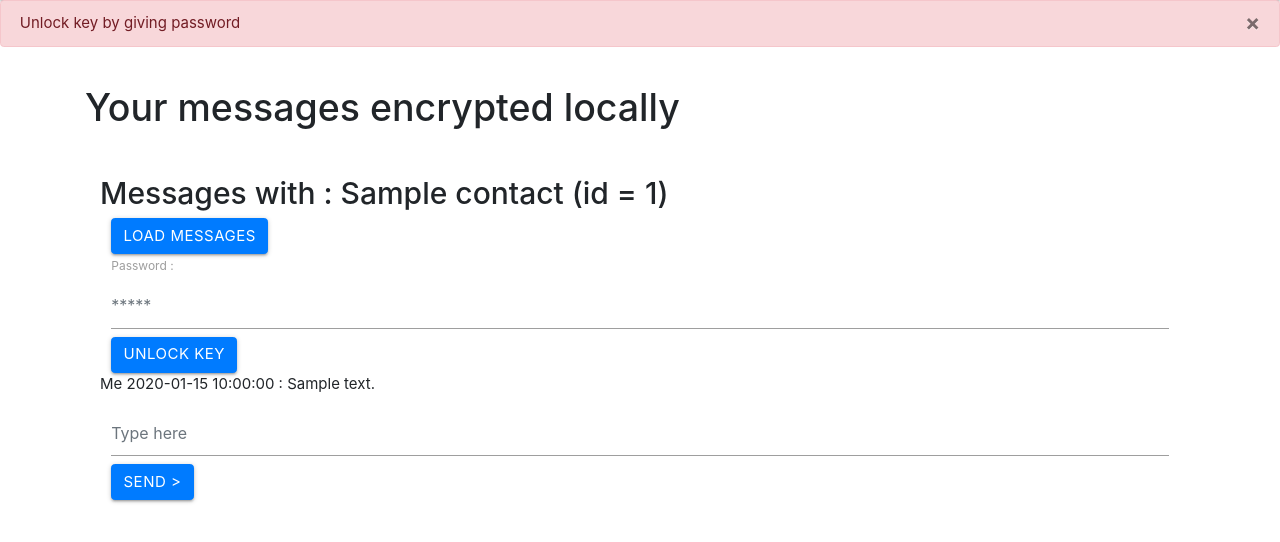
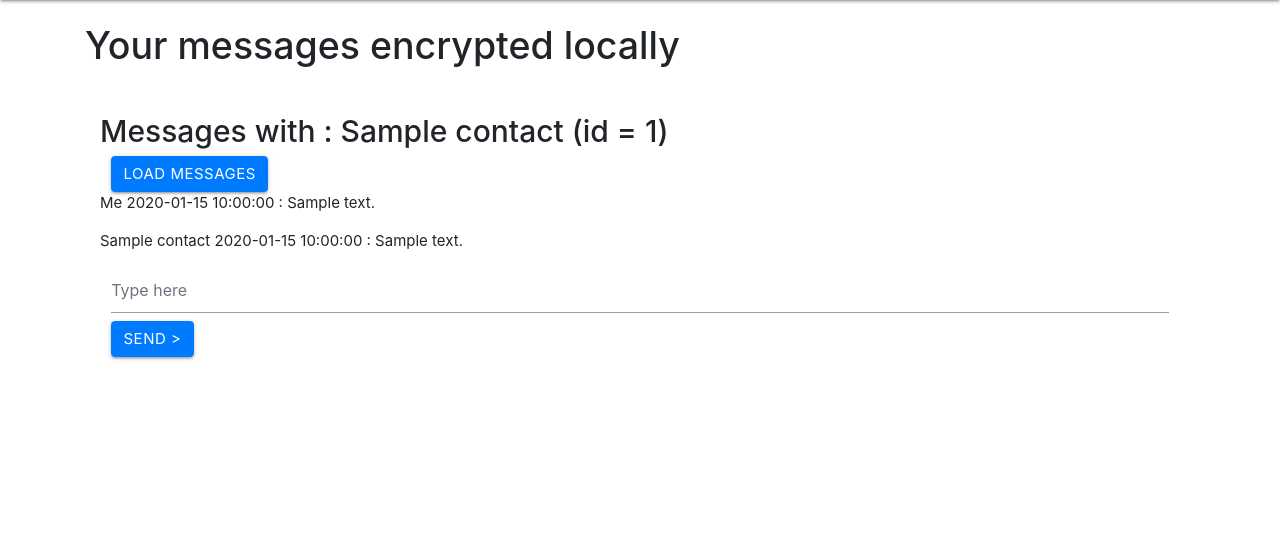
Before and after one commit to ArthyD/encrypted-messages, a Flask app: page /message/1 in a window 1280 px wide. Shown: the part 64-606 px from the top of the page. Run offline with Flask 3, Linux system fonts and the light colour scheme; a user stored in the database is signed in; tables that the repository leaves empty hold one stand-in row (values such as "Sample post"); some libraries are stand-ins or nearby versions.

Commit message:
Client side tokens in test

```diff
--- a/Client/FlaskClient/website/cipher.py
+++ b/Client/FlaskClient/website/cipher.py
@@ -18,6 +18,12 @@
         new_key = RSA.generate(2048)
         self.private_key = new_key.exportKey(passphrase=self.passphrase)
         self.public_key = new_key.publickey().exportKey()
+
+    def set_priv_key(self, priv_key):
+        self.private_key = priv_key
+
+    def set_pub_key(self, pub_key):
+        self.public_key = pub_key
 
     def save_priv_key(self,path):
         with open(path+'/key.pri','wb') as f:
--- a/Client/FlaskClient/website/models.py
+++ b/Client/FlaskClient/website/models.py
@@ -6,8 +6,12 @@
     id = db.Column(db.Integer, primary_key=True)
     name = db.Column(db.String(120))
     hash_password = db.Column(db.String(150))
-    token = db.Column(db.Text)
     message_id = db.Column(db.Integer)
+    user_provided_token = db.Column(db.String(150))
+    server_provided_token = db.Column(db.String(150))
+    hash_server_token = db.Column(db.String(150))
+    pub_key = db.Column(db.Text)
+    priv_key = db.Column(db.Text)
 
 class Contact(db.Model):
     id = db.Column(db.Integer, primary_key=True)
--- a/Client/FlaskClient/website/templates/messages.html
+++ b/Client/FlaskClient/website/templates/messages.html
@@ -12,23 +12,7 @@
         Load messages
     </button>
 </form>
-<form method="POST" class="col s12">
-    <label for="password">Password :</label>
-    <input
-        type="password"
-        class="form-control"
-        id="password"
-        name="password"
-        placeholder="*****"
-    />
 
-    <button type="submit"
-        name="unlock_key"
-        value="unlock_key"
-            class="btn btn-primary">
-        Unlock key
-    </button>
-</form>
 {% for message in messages %}
     {% if message.sender=='me' %}
         <p>Me {{message.date}} : {{message.message}}</p>
--- a/Client/FlaskClient/website/views.py
+++ b/Client/FlaskClient/website/views.py
@@ -40,58 +40,68 @@
     contact = Contact.query.filter_by(message_id=contact_id).first()
     if request.method == 'POST':
         if 'load' in request.form:
-            receiver = MessageReceiver(current_user.message_id,cryptor)
+            receiver = MessageReceiver(current_user.message_id,
+                                       cryptor,
+                                       current_user.user_provided_token,
+                                       current_user.server_provided_token,
+                                       current_user.hash_server_token)
             messages = receiver.get_messages()
             print(messages)
             for message in messages:
-                new_message = Message(id_receiver=current_user.message_id, id_sender=contact.message_id, message=message["message"], delivered = True)
+                new_message = Message(id_receiver=current_user.message_id,
+                                      id_sender=contact.message_id,
+                                      message=message["message"],
+                                      delivered = True)
                 db.session.add(new_message)
             db.session.commit()
         elif 'send_message' in request.form:
             try:
-                cryptor.load_keys(f'./{current_user.name}')
                 message = request.form.get('message').encode()
                 cryptor.set_other_pub_key(contact.pub_key)
-                sender = MessageSender(current_user.message_id, cryptor)
+                sender = MessageSender(current_user.message_id,
+                                       cryptor,
+                                       current_user.user_provided_token,
+                                       current_user.server_provided_token,
+                                       current_user.hash_server_token)
                 sender.send_message(contact.message_id,message)
-                new_message = Message(id_receiver=contact.message_id,id_sender=current_user.message_id,message=cryptor.own_encrypt(message).decode(),delivered=False)
+                new_message = Message(id_receiver=contact.message_id,
+                                      id_sender=current_user.message_id,
+                                      message=cryptor.own_encrypt(message).decode(),
+                                      delivered=False)
                 db.session.add(new_message)
                 db.session.commit()
             except:
-                flash("Unlock key by giving password", category='error')
+                flash("Error when sending", category='error')
 
-        elif 'unlock_key' in request.form:
-            password = request.form.get('password')
-            if check_password_hash(current_user.hash_password, password):
-                cryptor.passphrase=password
-                flash('Key unlocked', category="success")
-            else:
-                flash('Wrong password', category="error")
-    list_messages = db.session.query(Message).filter(or_(and_(Message.id_sender==current_user.message_id, Message.id_receiver==contact.message_id),and_(Message.id_sender==contact.message_id, Message.id_receiver==current_user.message_id)))
+
+    list_messages = db.session.query(Message).filter_by(id_receiver = contact.message_id)
     messages = []
+    for message in list_messages:
+        mess = {}
+        mess["sender"] = "me"
+        print(message.message)
+        try:
+            print("here")
+            mess["message"]=cryptor.decrypt_message(message.message.encode()).decode()
+        except:
+            print("there")
+            mess["message"]=message.message
+        mess["date"]=message.date
+        messages.append(mess)
 
-    try:
-        cryptor.load_keys(f'./{current_user.name}')
-    except:
-        flash("Unlock key by giving password", category='error')
+    list_messages = db.session.query(Message).filter_by(id_sender = contact.message_id)
     for message in list_messages:
-        if(message.id_sender == current_user.message_id):
-            mess = {}
-            mess["sender"] = "me"
-            try:
-                mess["message"]=cryptor.decrypt_message(message.message.encode()).decode()
-            except:
-                mess["message"]=message.message
-            mess["date"]=message.date
-            messages.append(mess)
-        elif(message.id_sender == contact.message_id):
-            mess = {}
-            mess["sender"] = "contact"
-            try:
-                mess["message"]=cryptor.decrypt_message(message.message.encode()).decode()
-            except:
-                mess["message"]=message.message
-            mess["date"]=message.date
-            messages.append(mess)
+        mess = {}
+        mess["sender"] = contact.name
+        print(message.message)
+        try:
+            print("here")
+            mess["message"]=cryptor.decrypt_message(message.message.encode()).decode()
+        except:
+            print("there")
+            mess["message"]=message.message
+        mess["date"]=message.date
+        messages.append(mess)
+
 
     return render_template("messages.html", user=current_user, contact=contact, messages=messages)
--- a/Serveur/api/api.py
+++ b/Serveur/api/api.py
@@ -18,7 +18,8 @@
         server_provided_token = secrets.token_hex(32)
         server_token = secrets.token_hex(32)
 
-        new_user = User(name=data['username'], pub_key=data['public_key'],
+        new_user = User(name=data['username'],
+                        pub_key=data['public_key'],
                         hash_server_provided_token = generate_password_hash(server_provided_token, method='scrypt'),
                         hash_client_provided_token = generate_password_hash(data["user_provided_token"], method='scrypt'),
                         server_token = server_token)
```
Also changed, not shown: Client/FlaskClient/website/auth.py (+18 -11 lines).
